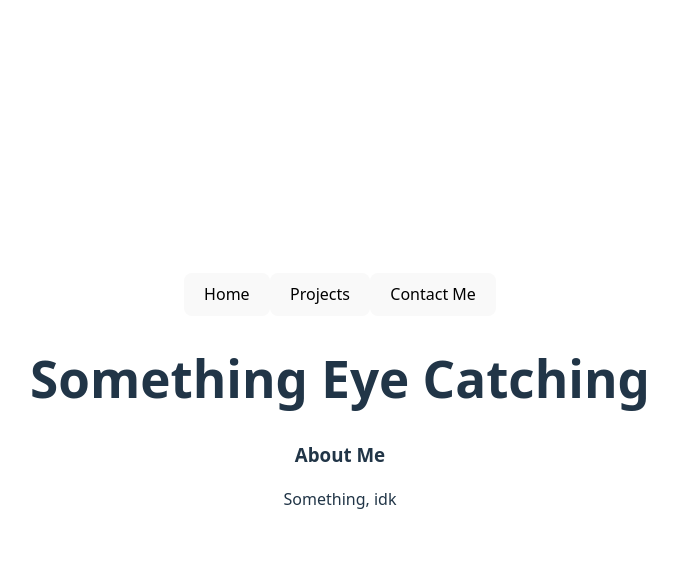
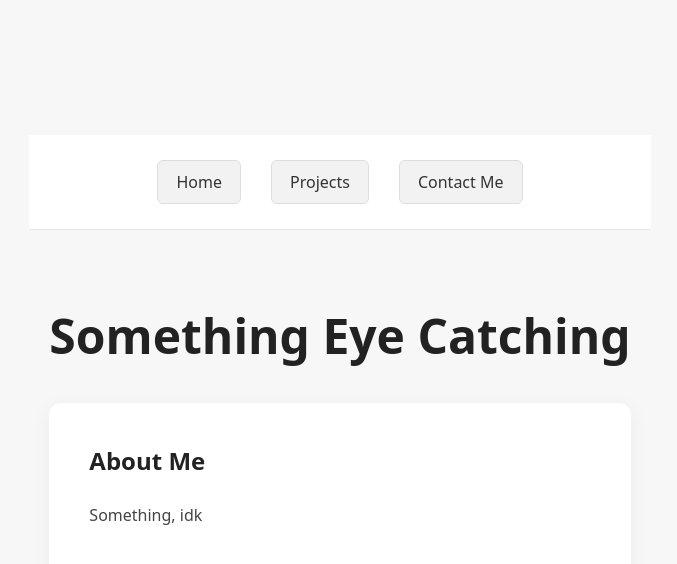
Before and after one commit to Spiderasasen/Pro_Portfolio, a React (Vite) app in the folder my-portfolio/: page / in a window 1280 px wide. Shown: the top 564 px of the page, without its empty margins (300-977 px from the left). Built offline with nearby package versions, Linux system fonts and the light colour scheme.

Commit message:
decent disgn but it can be better

```diff
--- a/my-portfolio/src/pages/Home.jsx
+++ b/my-portfolio/src/pages/Home.jsx
@@ -1,21 +1,22 @@
+import "../styles/home.css"
 
 function Home(){
     return(
       <div>
           {/*for the button*/}
-          <div className="Butto_Header">
+          <div className="nav">
               <button id="Home">Home</button>
               <button id="Projects">Projects</button>
               <button id="Contact">Contact Me</button>
           </div>
 
           {/*for the home screen*/}
-          <div className="main_screen">
+          <div className="main">
               {/*main section for the eye catching section*/}
               <h1>Something Eye Catching</h1>
 
               {/*about me*/}
-              <div className="about_me">
+              <div className="about">
                   <h3>About Me</h3>
                   <p>Something, idk</p>
               </div>
--- /dev/null
+++ b/my-portfolio/src/styles/home.css
@@ -0,0 +1,70 @@
+/* Global */
+body {
+    margin: 0;
+    padding: 0;
+    font-family: system-ui, sans-serif;
+    background: #f7f7f7;
+    color: #222;
+}
+
+/* Navigation */
+.nav {
+    display: flex;
+    justify-content: center;
+    gap: 30px;
+    padding: 25px 0;
+    background: white;
+    border-bottom: 1px solid #e5e5e5;
+    position: sticky;
+    top: 0;
+}
+
+.nav button {
+    background: #f2f2f2;
+    color: #333;
+    border: 1px solid #ddd;
+    padding: 10px 18px;
+    border-radius: 6px;
+    cursor: pointer;
+    transition: 0.2s;
+}
+
+.nav button:hover {
+    background: #e5e5e5;
+}
+
+
+/* Main Section */
+.main {
+    max-width: 900px;
+    margin: 80px auto;
+    padding: 0 20px;
+    text-align: center;
+}
+
+.main h1 {
+    font-size: 3rem;
+    font-weight: 700;
+    margin-bottom: 40px;
+}
+
+/* About Section */
+.about {
+    background: white;
+    padding: 40px;
+    border-radius: 12px;
+    box-shadow: 0 4px 20px rgba(0,0,0,0.05);
+    text-align: left;
+    margin-top: 40px;
+}
+
+.about h3 {
+    margin-top: 0;
+    font-size: 1.5rem;
+}
+
+.about p {
+    font-size: 1rem;
+    line-height: 1.6;
+    color: #444;
+}
```
